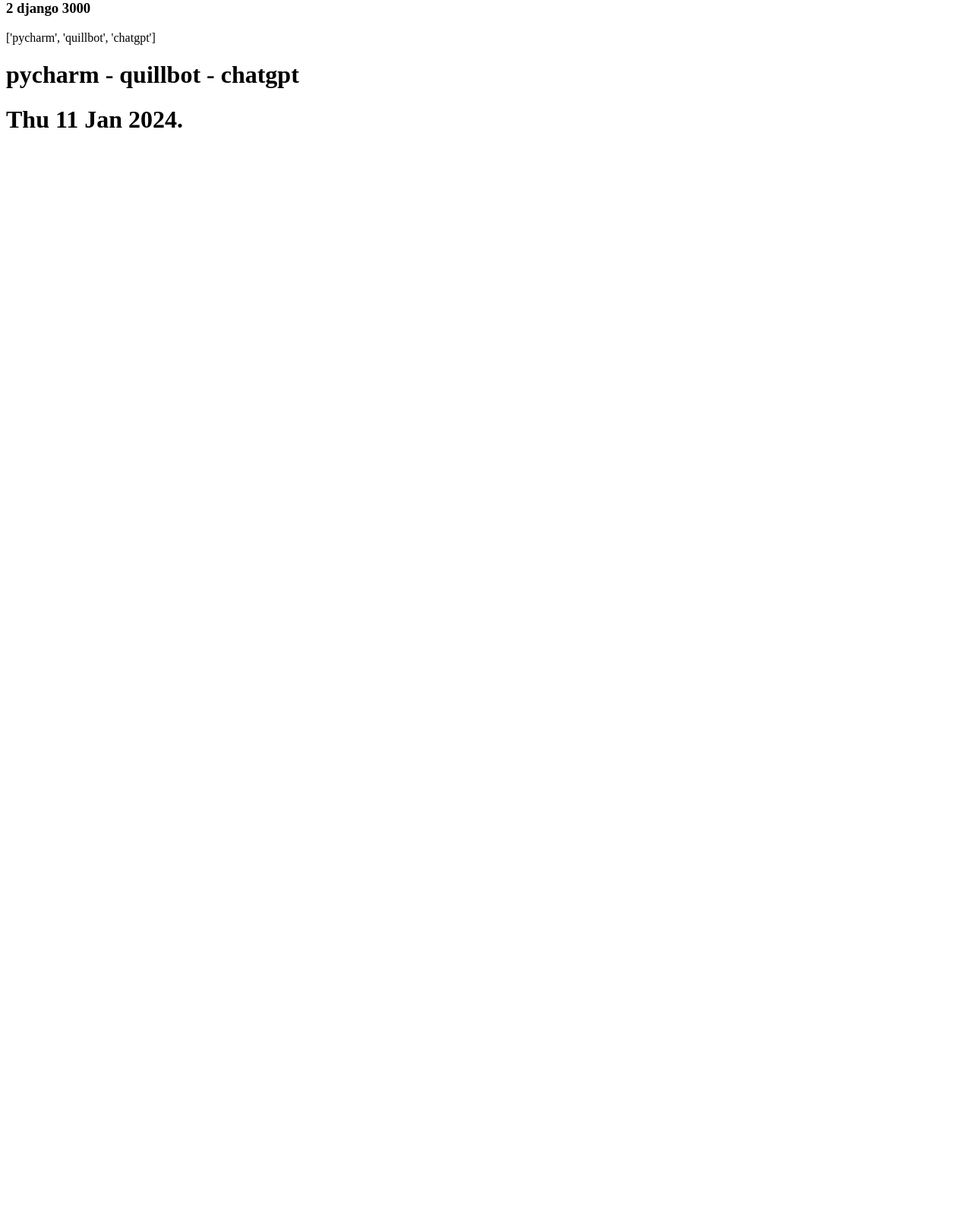
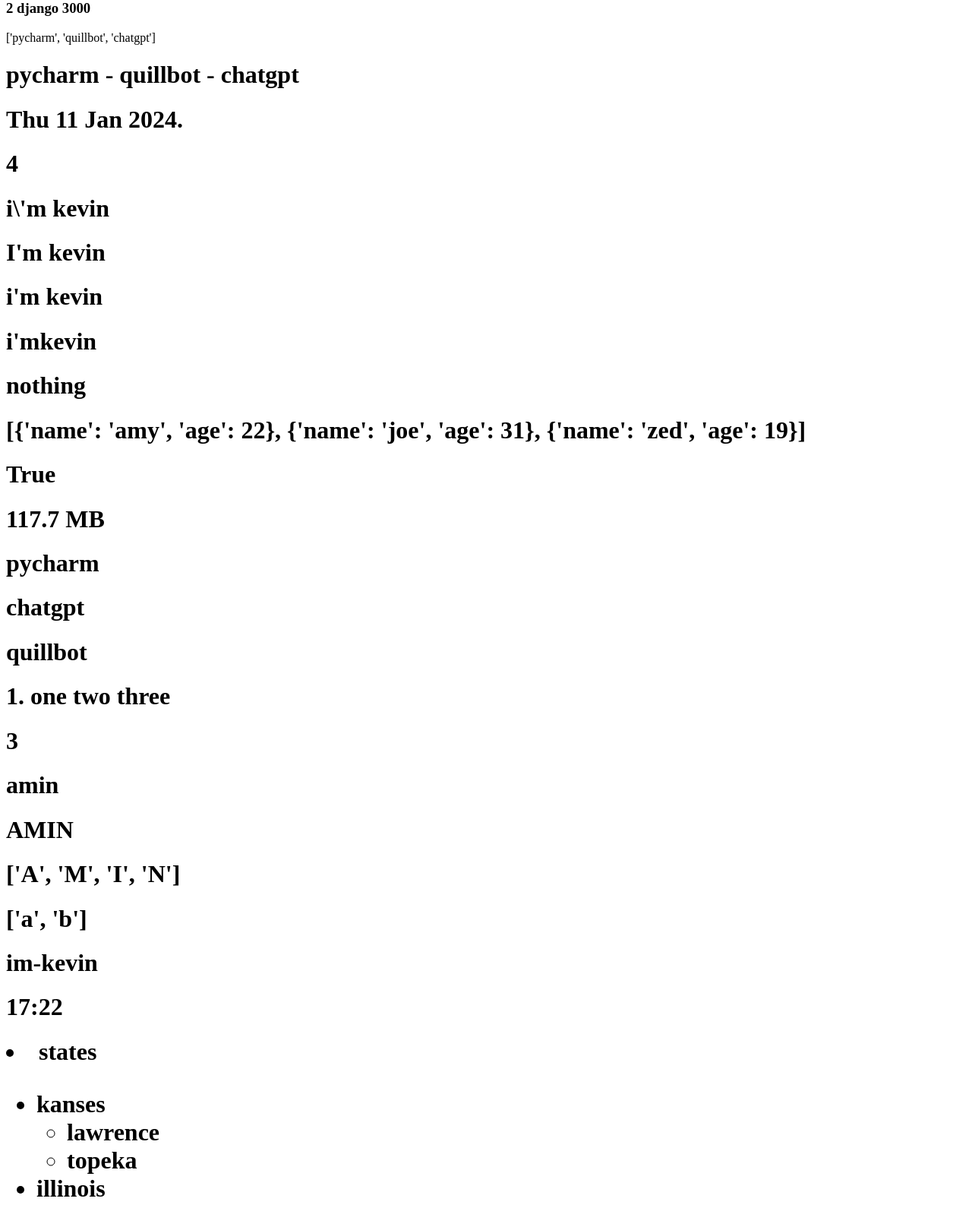
Before and after one commit to KevAkaSlayer/module10.5-practice, a Django app: page /fourth_app/ in a window 1280 px wide. Shown: the part 255-1870 px from the top of the page at 76% size. Before the commit the page ends 423 px from the top, so only its background shows below. Run offline with Django 5.2, Linux system fonts and the light colour scheme.

Commit message:
geeks for geeks done

```diff
--- a/fourth_app/templates/fourth_app/home.html
+++ b/fourth_app/templates/fourth_app/home.html
@@ -24,6 +24,29 @@
     {%endfor%} {{lst}}
     <h1>{{lst | join:" - "}}</h1>
     <h1>{{ bdate | date:"D d M Y" }}.</h1>
+    <h1>{{ value | length }}</h1>
+    <h1>{{ value | add:"2" }}</h1>
+    <h1>{{ slash | addslashes }}</h1>
+    <h1>{{ slash | capfirst }}</h1>
+    <h1>{{ slash | center:"15" }}</h1>
+    <h1>{{ slash | cut:" "}}</h1>
+    <h1>{{ val | default:"nothing"}}</h1>
+    <h1>{{ main | dictsort:"name" }}</h1>
+    <h1>{{ valu | divisibleby:"5" }}</h1>
+    <h1>{{ v | filesizeformat }}</h1>
+    <h1>{{lst | first }}</h1>
+    <h1>{{lst | last }}</h1>
+    <h1>{{lst | random }}</h1>
+    <h1>{{line | linenumbers }}</h1>
+    <h1>{{line | wordcount }}</h1>
+    <h1>{{upper | lower }}</h1>
+    <h1>{{lower | upper }}</h1>
+    <h1>{{upper | make_list }}</h1>
+    <h1>{{value | slice:":2" }}</h1>
+    <h1>{{ slash | slugify }}</h1>
+    <h1>{{ timenow | time:"H:i" }}</h1>
+    <h1>{{ var | unordered_list }}</h1>
+
     <script src="" async defer></script>
   </body>
 </html>
--- a/fourth_app/views.py
+++ b/fourth_app/views.py
@@ -2,7 +2,24 @@
 import datetime
 # Create your views here.
 def home(request):
-    d = {'author':'kevin','age':16,'lst':['pycharm','quillbot','chatgpt'],'bdate':datetime.datetime.now(),'courses':[
+    d = {'author':'kevin','age':16,'value':['a', 'b', 'c', 'd'],
+         'lst':['pycharm','quillbot','chatgpt'],
+         'slash':"i'm kevin",
+         'val':'',
+         'valu':25,
+         'v':123456789,
+         'line':"one two three",
+         'upper':'AMIN',
+         'lower':'amin',
+         'timenow':datetime.datetime.now(),
+         'var':['states',['kanses',['lawrence','topeka'],'illinois']],
+         'main':[
+            {'name': 'zed', 'age': 19},
+            {'name': 'amy', 'age': 22},
+            {'name': 'joe', 'age': 31},
+        ],
+         'bdate':datetime.datetime.now(),
+         'courses':[
         {
             'id':1,
             'name':'python',
```
